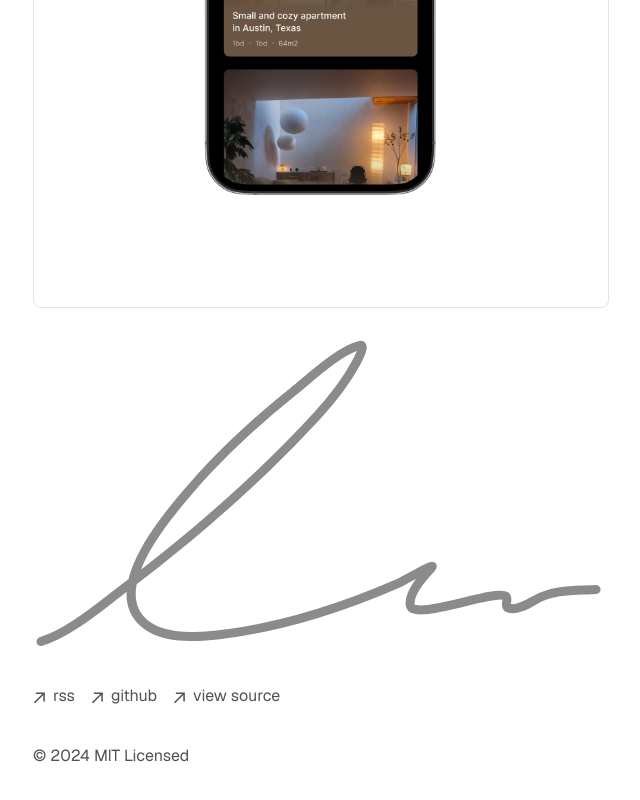
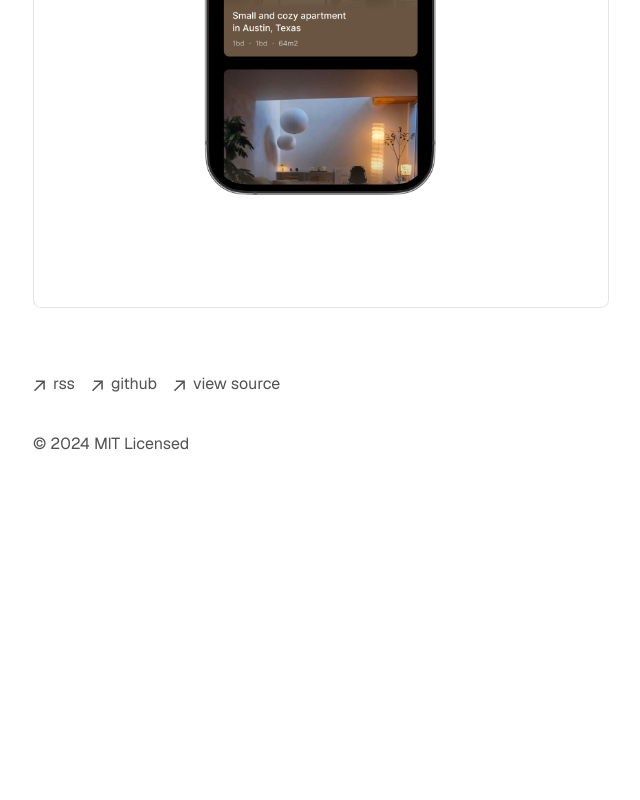
Before and after one commit to axelbergqvist/axl-v1, a Next.js app: page / in a window 1280 px wide. Shown: the part 800-1600 px from the top of the page, without its empty margins (319-959 px from the left). After the commit the page ends 1320 px from the top, so only its background shows below. Built offline with nearby package versions, Linux system fonts and the light colour scheme.

Commit message:
removed signature

```diff
--- a/app/components/footer.tsx
+++ b/app/components/footer.tsx
@@ -1,8 +1,3 @@
-'use client';
-import { FC, useRef } from 'react';
-import useOnScreen from '../hooks/useOnScreen';
-import Signature from '../components/signature';
-
 function ArrowIcon() {
   return (
     <svg
@@ -17,16 +12,12 @@ function ArrowIcon() {
         fill="currentColor"
       />
     </svg>
-  );
+  )
 }
 
-const Footer: FC = () => {
-  const ref = useRef<HTMLDivElement>(null);
-  const isInView = useOnScreen(ref, '0px'); // Adjust rootMargin if needed
-
+export default function Footer() {
   return (
-    <footer ref={ref} className="mb-16">
-      <Signature animate={isInView} />
+    <footer className="mb-16">
       <ul className="font-sm mt-8 flex flex-col space-x-0 space-y-2 text-neutral-600 md:flex-row md:space-x-4 md:space-y-0 dark:text-neutral-300">
         <li>
           <a
@@ -66,7 +57,5 @@ const Footer: FC = () => {
         © {new Date().getFullYear()} MIT Licensed
       </p>
     </footer>
-  );
-};
-
-export default Footer;
+  )
+}
--- a/app/components/signature.tsx
+++ /dev/null
@@ -1,32 +0,0 @@
-'use client';
-import { motion } from 'framer-motion';
-import { FC, SVGProps } from 'react';
-
-interface SignatureProps extends SVGProps<SVGSVGElement> {
-  animate?: boolean;
-}
-
-const Signature: FC<SignatureProps> = ({ animate = false, ...props }) => (
-  <motion.svg
-    xmlns="http://www.w3.org/2000/svg"
-    viewBox="0 0 96 52"
-    {...props}
-    initial={{ opacity: 0 }}
-    animate={{ opacity: animate ? 1 : 0 }}
-    transition={{ duration: 1 }}
-  >
-    <motion.path
-      fill="transparent"
-      stroke="var(--token-7ebf79bf-4655-44c5-8fe0-20ee3a91fd50, rgb(139, 139, 139))"
-      strokeDasharray="0.99px 1px"
-      strokeLinecap="round"
-      strokeWidth={1.5}
-      d="M1.338 50.261c4.726-1.46 9.542-5.64 13.364-8.52 11.532-8.692 22.813-18.418 32.577-29.028 2.479-2.694 4.766-5.543 6.497-8.763.495-.92 1.733-3.286.709-3.044-3.523.831-8.669 5.728-11.055 7.637-5.81 4.653-11.314 9.6-16.227 15.184-3.448 3.919-16.051 17.674-8.437 23.674 3.964 3.123 11.703 1.891 16.197 1.155 8.845-1.446 17.794-4.473 25.988-8.032.734-.319 6.687-3.84 5.42-2.495-1.304 1.383-3.724 3.983-3.511 6.085.303 2.994 14.069-2.687 15.95-1.4.515.353-.305 1.648.37 1.948 1.307.582 3.555-.792 4.619-1.4 3.366-1.921 7.35-1.383 11.208-1.764"
-      initial={{ pathLength: 0 }}
-      animate={{ pathLength: animate ? 1 : 0 }}
-      transition={{ duration: 1 }}
-    />
-  </motion.svg>
-);
-
-export default Signature;
```
